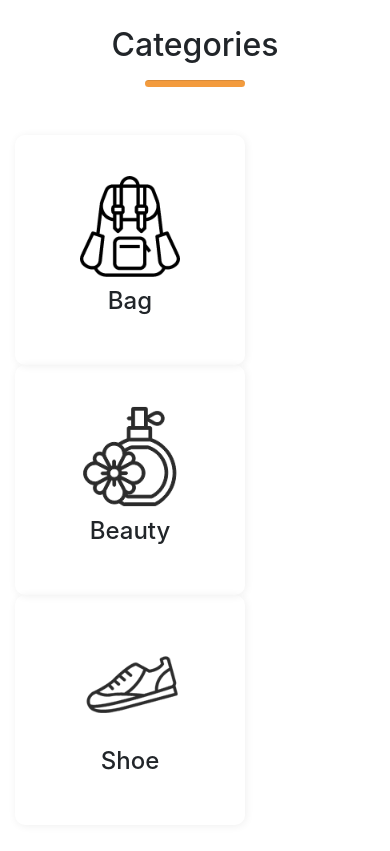
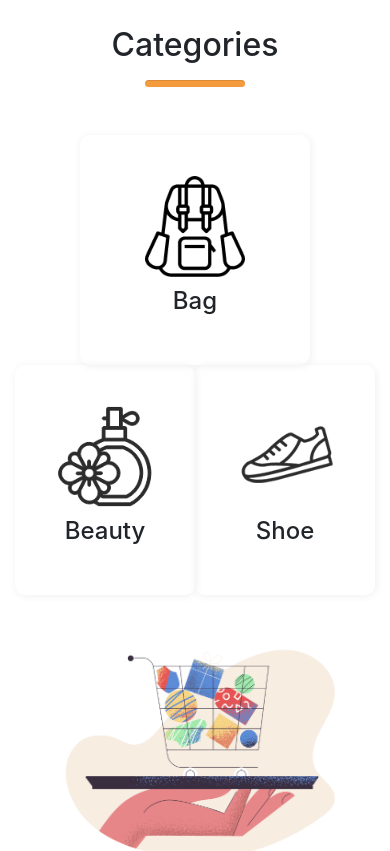
Before and after one commit to Sharandeep23/hot-gadgets, a plain HTML site: page index.html in a window 390 px wide. Shown: the part 3820-4671 px from the top of the page. Drawn offline with nearby package versions, Linux system fonts and the light colour scheme.

Commit message:
Making Responsive

```diff
--- a/index.html
+++ b/index.html
@@ -206,12 +206,15 @@
                 <div class="col-md-6">
                     <div class="row align-items-center justify-content-md-around justify-content-center">
                         <div class="col-md-3">
+                            <div class="center">
                                 <div class="category d-flex justify-content-center align-items-center  flex-column">
                                     <img src="images/Categories/bag.png" alt="" />
                                     <h4>Bag</h4>
                                 </div>
                             </div>
+                        </div>
                         <div class="col-md-3">
+                            <div class="center">
                                 <div class="category d-flex justify-content-center align-items-center flex-column mb-md-5">
                                     <img src="images/Categories/perfume.png" alt="" />
                                     <h4>Beauty</h4>
@@ -219,6 +222,7 @@
                                 <div class="category d-flex justify-content-center align-items-center flex-column">
                                     <img src="images/Categories/shoe.png" alt="" />
                                     <h4>Shoe</h4>
+                                </div>
                             </div>
                         </div>
                     </div>
--- a/style.css
+++ b/style.css
@@ -87,3 +87,10 @@ hr {
 .pale-order img {
     width: 100%;
 }
+
+@media only screen and (max-width: 570px) {
+    .center {
+        display: flex;
+        justify-content: center;
+    }
+}
```
Lines whose indentation alone changed are shown as unchanged.
